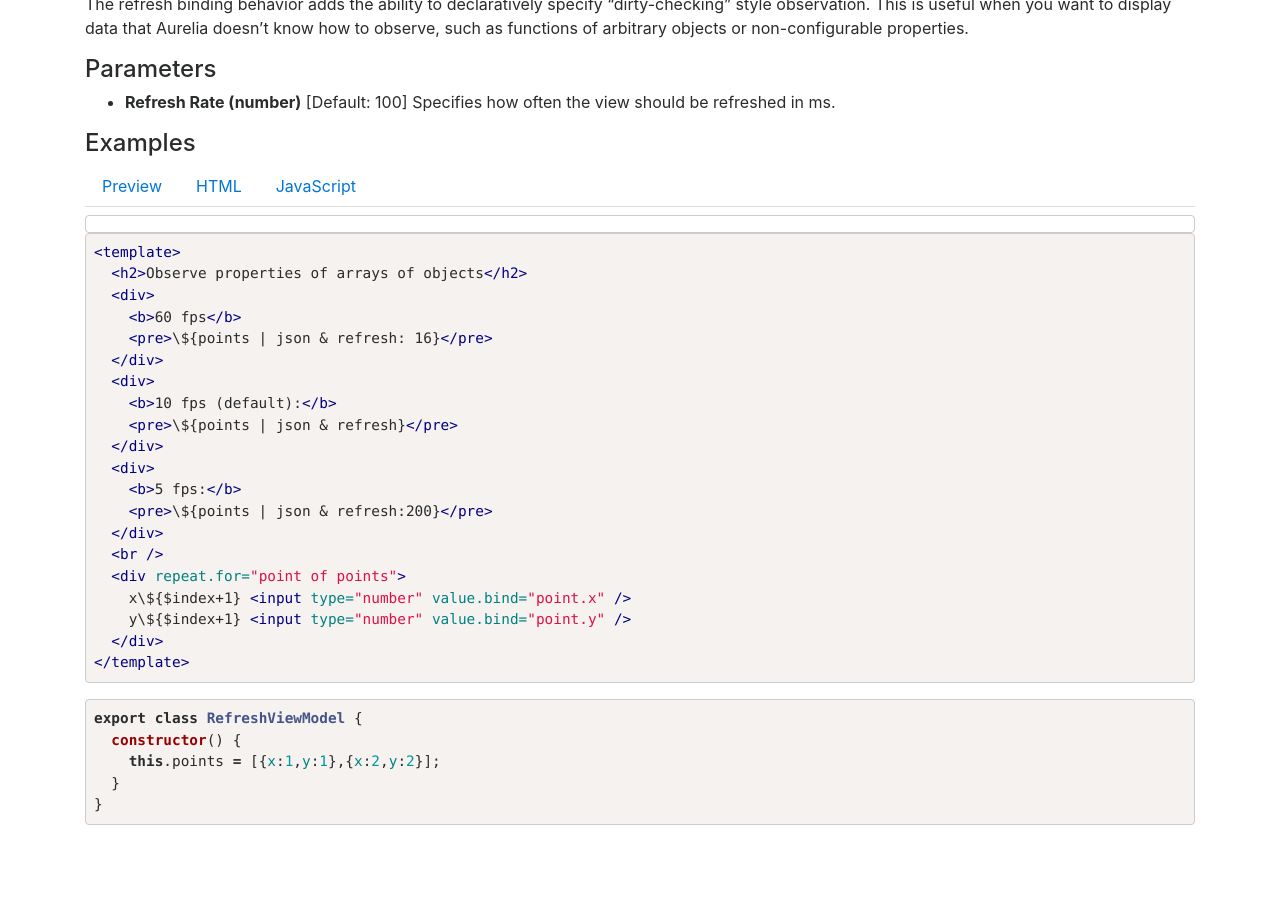
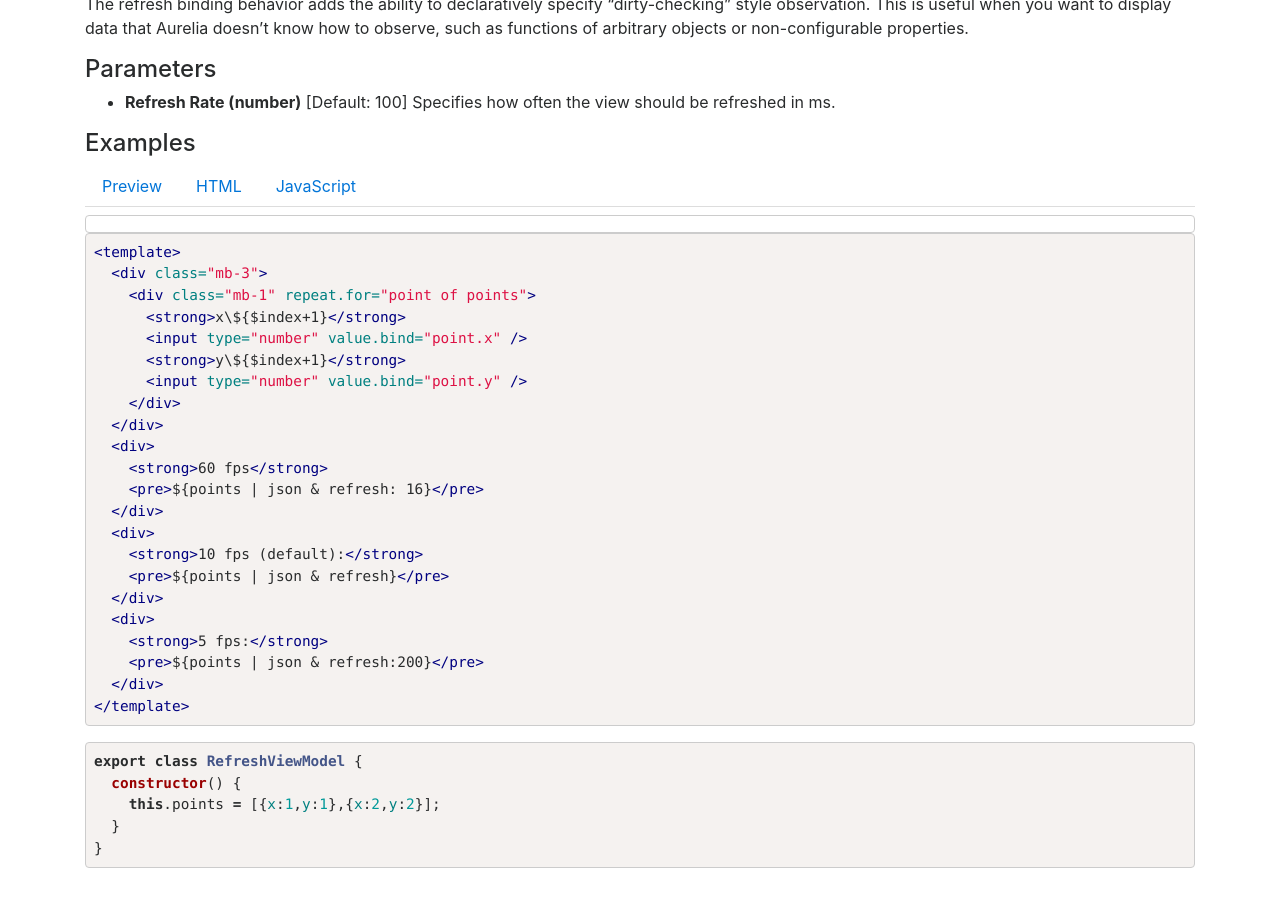
Before and after one commit to Foursails/aurelia-plus, a Jekyll site: the page built from index.md, in a window 1280 px wide and 900 px high, scrolled down 11829 px. Built offline with Jekyll 4.4.1, drawn with Linux system fonts in a browser that asks for light colours; a style sheet for code colours, icons or effects is not loaded; our own code applies the rules of GitHub Pages for plain Markdown files; before the commit the page ends 12686 px from its top, so only the background shows below that; some of the changed text lies outside the part shown.

Commit message:
Doc: Triage $ escaping in refresh

```diff
--- a/_layouts/default.html
+++ b/_layouts/default.html
@@ -2,7 +2,7 @@
 <html>
   <head>
     <meta charset="utf-8">
-    <title>{{ site.title }}</title>
+    <title>{{ site.description }}</title>
     <link rel="stylesheet" href="https://maxcdn.bootstrapcdn.com/bootstrap/4.0.0-beta.3/css/bootstrap.min.css" integrity="sha384-Zug+QiDoJOrZ5t4lssLdxGhVrurbmBWopoEl+M6BdEfwnCJZtKxi1KgxUyJq13dy" crossorigin="anonymous">
     <link rel="stylesheet" href="https://gist.githubusercontent.com/demisx/025698a7b5e314a7a4b5/raw/d2086c7f59105db4da1ed8d1df8d8586666f66ea/syntax.css" />
     <link rel="stylesheet" href="styles.css">
--- a/examples/refresh.html
+++ b/examples/refresh.html
@@ -1,20 +1,22 @@
 <template>
-  <h2>Observe properties of arrays of objects</h2>
+  <div class="mb-3">
+    <div class="mb-1" repeat.for="point of points">
+      <strong>x${$index+1}</strong>
+      <input type="number" value.bind="point.x" />
+      <strong>y${$index+1}</strong>
+      <input type="number" value.bind="point.y" />
+    </div>
+  </div>
   <div>
-    <b>60 fps</b>
+    <strong>60 fps</strong>
     <pre>${points | json & refresh: 16}</pre>
   </div>
   <div>
-    <b>10 fps (default):</b>
+    <strong>10 fps (default):</strong>
     <pre>${points | json & refresh}</pre>
   </div>
   <div>
-    <b>5 fps:</b>
+    <strong>5 fps:</strong>
     <pre>${points | json & refresh:200}</pre>
   </div>
-  <br />
-  <div repeat.for="point of points">
-    x${$index+1} <input type="number" value.bind="point.x" />
-    y${$index+1} <input type="number" value.bind="point.y" />
-  </div>
 </template>
--- a/index.md
+++ b/index.md
@@ -96,7 +96,7 @@ The native html `<input type="file" />` element looks like a button, but it has
     </div>
     <div show.bind="uploadSelectedTab === 1">
       {% capture upload-html %}{% include_relative examples/upload.html %}{% endcapture %}
-      {% highlight html %}{{ upload-html | replace: "${", "\${" }}{% endhighlight %}
+      {% highlight html %}{{ upload-html | replace: "${$", "\${$" }}{% endhighlight %}
     </div>
   </div>
 </section>
@@ -127,7 +127,7 @@ By default, the browser stores all input values as text, and so that's what Aure
     </div>
     <div show.bind="numberSelectedTab === 1">
       {% capture number-html %}{% include_relative examples/number.html %}{% endcapture %}
-      {% highlight html %}{{ number-html | replace: "${", "\${" }}{% endhighlight %}
+      {% highlight html %}{{ number-html | replace: "${$", "\${$" }}{% endhighlight %}
     </div>
     <div show.bind="numberSelectedTab === 2">
       {% highlight javascript %}{% include_relative examples/number.js %}{% endhighlight %}
@@ -161,7 +161,7 @@ Whenever you're using `<input type="number" />`, you're likely going to want to
     </div>
     <div show.bind="number2SelectedTab === 1">
       {% capture number2-html %}{% include_relative examples/number2.html %}{% endcapture %}
-      {% highlight html %}{{ number2-html | replace: "${", "\${" }}{% endhighlight %}
+      {% highlight html %}{{ number2-html | replace: "${$", "\${$" }}{% endhighlight %}
     </div>
     <div show.bind="number2SelectedTab === 2">
       {% highlight javascript %}{% include_relative examples/number2.js %}{% endhighlight %}
@@ -203,7 +203,7 @@ The date/time value converters render JavaScript `Date` objects in your view usi
     </div>
     <div show.bind="dateSelectedTab === 1">
       {% capture date-html %}{% include_relative examples/date.html %}{% endcapture %}
-      {% highlight html %}{{ date-html | replace: "${", "\${" }}{% endhighlight %}
+      {% highlight html %}{{ date-html | replace: "${$", "\${$" }}{% endhighlight %}
     </div>
     <div show.bind="dateSelectedTab === 2">
       {% highlight javascript %}{% include_relative examples/date.js %}{% endhighlight %}
@@ -257,7 +257,7 @@ Full documentation: https://github.com/Foursails/bouncer/blob/master/README.md
     <div show.bind="filterSelectedTab === 1">
       <pre>
         {% capture filter-html %{% include_relative examples/filter.html %}{% endcapture %}}
-      {% highlight html %}{{ filter-html | replace: "${", "\${" }}{% endhighlight %}
+      {% highlight html %}{{ filter-html | replace: "${$", "\${$" }}{% endhighlight %}
     </pre>
     </div>
     <div show.bind="filterSelectedTab === 2">
@@ -296,7 +296,7 @@ The JSON value converter wraps the `JSON.stringify` function to render an object
     </div>
     <div show.bind="jsonSelectedTab === 1">
       {% capture json-html %}{% include_relative examples/json.html %}{% endcapture %}
-      {% highlight html %}{{ json-html | replace: "${", "\${" }}{% endhighlight %}
+      {% highlight html %}{{ json-html | replace: "${$", "\${$" }}{% endhighlight %}
     </div>
     <div show.bind="jsonSelectedTab === 2">
       {% highlight javascript %}{% include_relative examples/json.js %}{% endhighlight %}
@@ -334,7 +334,7 @@ The split value converter is a two way value converter that splits text from the
     </div>
     <div show.bind="splitSelectedTab === 1">
       {% capture split-html %}{% include_relative examples/split.html %}{% endcapture %}
-      {% highlight html %}{{ split-html | replace: "${", "\${" }}{% endhighlight %}
+      {% highlight html %}{{ split-html | replace: "${$", "\${$" }}{% endhighlight %}
     </div>
     <div show.bind="splitSelectedTab === 2">
       {% highlight javascript %}{% include_relative examples/split.js %}{% endhighlight %}
@@ -368,7 +368,7 @@ Have you ever found yourself trying to `JSON.stringify` in your view? AU+ adds t
     </div>
     <div show.bind="globalsSelectedTab === 1">
       {% capture globals-html %}%}{% include_relative examples/globals.html %}{% endcapture %}
-      {% highlight html %}{{ globals-html | replace: "${", "\${" }}{% endhighlight %}
+      {% highlight html %}{{ globals-html | replace: "${$", "\${$" }}{% endhighlight %}
     </div>
     <div show.bind="globalsSelectedTab === 2">
       {% highlight javascript %}{% include_relative examples/globals.js %}{% endhighlight %}
@@ -406,7 +406,7 @@ The refresh binding behavior adds the ability to declaratively specify "dirty-ch
     </div>
     <div show.bind="refreshSelectedTab === 1">
       {% capture refresh-html %}{% include_relative examples/refresh.html %}{% endcapture %}
-      {% highlight html %}{{ refresh-html | replace: "${", "\${" }}{% endhighlight %}
+      {% highlight html %}{{ refresh-html | replace: "${$", "\${$" }}{% endhighlight %}
     </div>
     <div show.bind="refreshSelectedTab === 2">
       {% highlight javascript %}{% include_relative examples/refresh.js %}{% endhighlight %}
```
